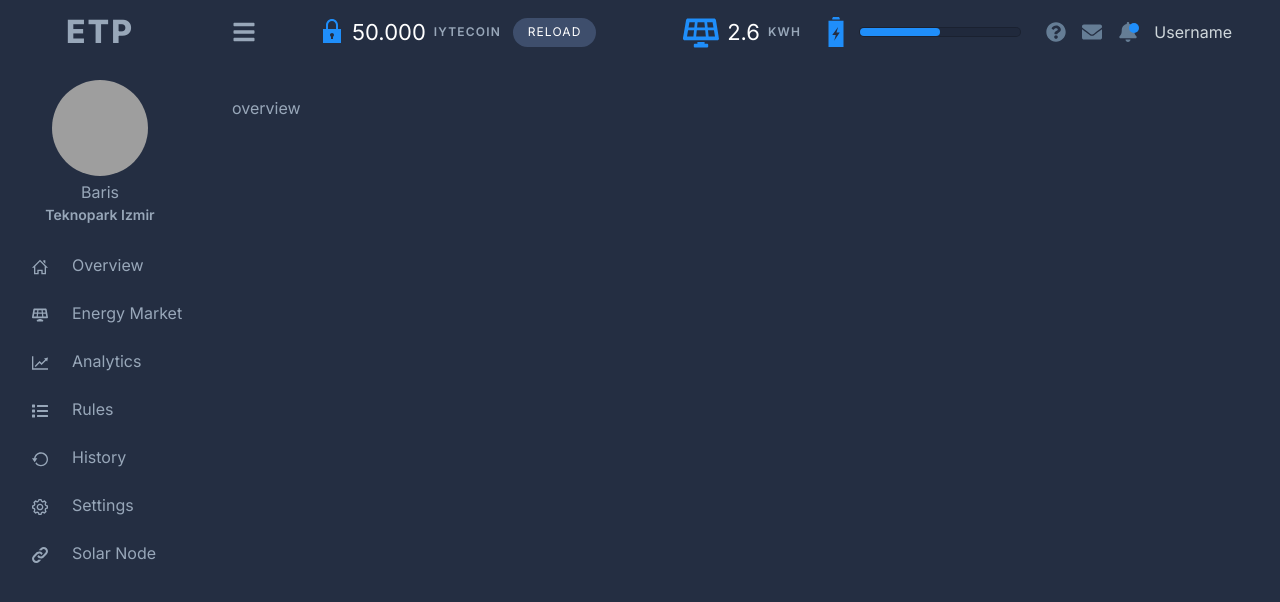
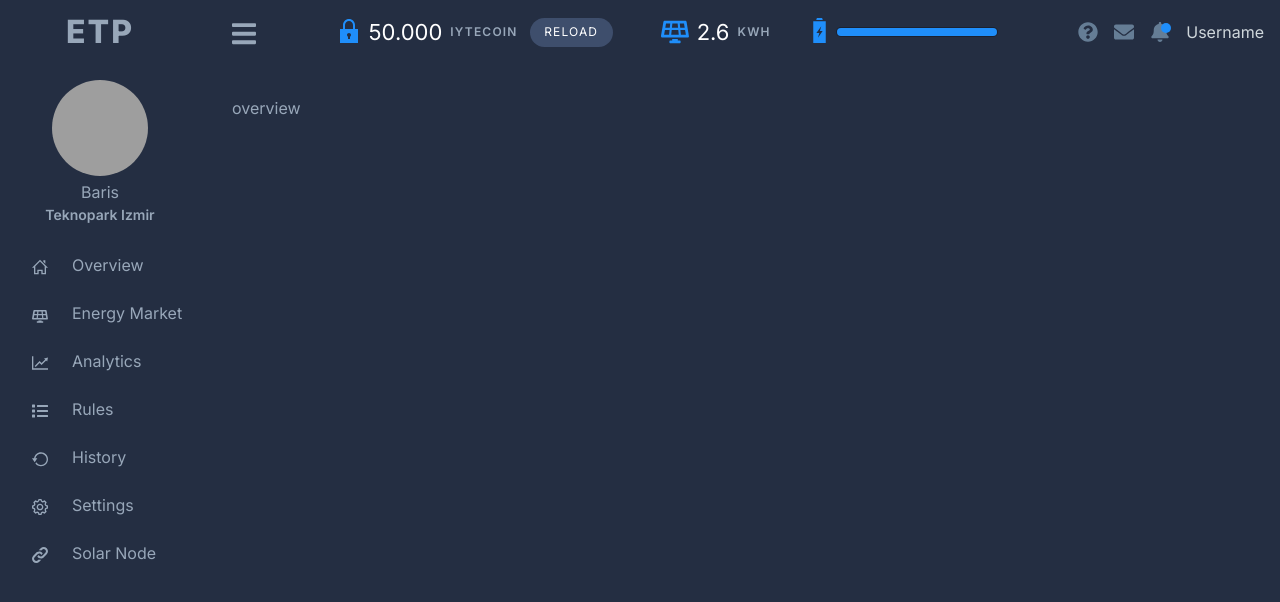
Before and after one commit to Solar-Bankers-Turkey/ETP-website-React, a Next.js app: page /dashboard in a window 1280 px wide. Shown: the top 602 px of the page. Built offline with nearby package versions, Linux system fonts and the light colour scheme; grey boxes are pictures that could not be loaded.

Commit message:
responsive sidebar-header

```diff
--- a/components/layouts/Dashboard/DashboardLayout.module.css
+++ b/components/layouts/Dashboard/DashboardLayout.module.css
@@ -1,26 +1,92 @@
-.container {
+.container_sidebarOpen {
   display: grid;
-  grid-template-columns: 200px 1fr;
-  grid-template-rows: 64px 1fr 64px;
+  grid-template-columns: auto 1fr;
+  grid-template-rows: auto 1fr auto;
   gap: 2em 2em;
+  padding-right: 1rem;
   grid-template-areas:
     'db-sidebar db-header'
     'db-sidebar db-content'
     'db-footer db-footer';
+
+  .sidebar {
+    transform: translateX(-100%);
+    grid-area: db-sidebar;
+    width: 200px;
+    transform: translateX(0);
+  }
+}
+
+.container_sidebarClosed {
+  display: flex;
+  flex-direction: column;
+  padding: 0 1rem;
+  .sidebar {
+    overflow-x: hidden;
+    position: fixed;
+    transform: translateX(-100%);
+    z-index: 100;
+    left: 0;
+    top: 0;
+  }
 }
 
 .content {
   grid-area: db-content;
+  width: 100%;
+  height: 100%;
 }
 
 .header {
   grid-area: db-header;
+  width: 100%;
+  height: 64px;
 }
 
 .footer {
   grid-area: db-footer;
+  width: 100%;
+  height: 64px;
 }
 
-.sidebar {
-  grid-area: db-sidebar;
+@media (max-width: 1150px) {
+  .container_sidebarOpen,
+  .container_sidebarClosed {
+    display: flex;
+    flex-direction: column;
+    padding: 0 1rem;
+    gap: 0 0;
+  }
+
+  .sidebar {
+    will-change: transform;
+    width: 240px !important;
+    transition: transform 190ms cubic-bezier(0.4, 0, 0.2, 1), visibility 0s linear 0s;
+    transform-origin: 1px;
+    background: var(--bg-color-primary);
+    overflow-x: hidden;
+    position: fixed;
+    z-index: 100;
+    left: 0;
+    top: 0;
+    height: 100%;
+    border-right: 2px solid var(--bg-border-color-dark);
+  }
+
+  .backdrop {
+    transition: opacity 190ms cubic-bezier(0.4, 0, 0.2, 1), visibility 0s linear 0s;
+    position: absolute;
+    width: 100%;
+    height: 100%;
+    background: rgba(0, 0, 0, 0.425);
+    z-index: 70;
+    opacity: 1;
+  }
 }
+
+.backdrop_off {
+  transition: opacity 190ms cubic-bezier(0.4, 0, 0.2, 1), visibility 0s linear 0s;
+  width: 0px;
+  opacity: 0;
+  z-index: -1;
+}
--- a/components/layouts/Dashboard/DashboardLayout.tsx
+++ b/components/layouts/Dashboard/DashboardLayout.tsx
@@ -1,14 +1,32 @@
-import React from 'react'
+import React, { useState, useEffect, useRef } from 'react'
 import styles from './DashboardLayout.module.css'
 import Header from './Header/Header'
 import Sidebar from './Sidebar/Sidebar'
+import cx from 'classnames'
 
 const DashboardLayout = ({ children }) => {
+  const [isSidebarOpen, setSidebarOpen] = useState(true)
+
+  const sidebarToggleHandler = () => {
+    setSidebarOpen(!isSidebarOpen)
+  }
   return (
-    <div className={styles.container}>
-      <Header></Header>
-      <Sidebar></Sidebar>
-      <div style={{ gridArea: 'db-content' }}>{children}</div>
+    <div className={isSidebarOpen ? styles.container_sidebarOpen : styles.container_sidebarClosed}>
+      <div className={styles.header}>
+        <Header sidebarToggleHandler={sidebarToggleHandler}></Header>
+      </div>
+
+      <div className={cx(styles.sidebar)}>
+        <Sidebar></Sidebar>
+      </div>
+
+      <main className={styles.content}>{children}</main>
+
+      <footer className={styles.footer}></footer>
+      <div
+        onClick={() => setSidebarOpen(false)}
+        className={isSidebarOpen ? styles.backdrop : styles.backdrop_off}
+      ></div>
     </div>
   )
 }
--- a/components/layouts/Dashboard/Header/Header.module.css
+++ b/components/layouts/Dashboard/Header/Header.module.css
@@ -1,25 +1,41 @@
 .container {
-  grid-area: db-header;
+  height: 100%;
   display: flex;
   flex-direction: row;
   justify-content: flex-start;
   align-items: center;
-  padding-right: 2rem;
+}
+
+@media (max-width: 1150px) {
+  .info_container {
+    display: none !important;
+  }
+  .container {
+    justify-content: space-between;
+  }
 }
 
 .sidebar_toggle {
   cursor: pointer;
-  height: 24px;
-  width: 24px;
+  min-height: 24px;
+  min-width: 24px;
+  max-height: 24px;
+  max-width: 24px;
   & > svg {
     height: 100%;
     width: 100%;
   }
 }
 
+.info_container {
+  flex: 1;
+  display: flex;
+  flex-direction: row;
+  justify-content: center;
+  align-items: center;
+}
 .coin_container {
-  margin-left: 4rem;
-  flex: 1;
+  margin-right: 3rem;
   display: flex;
   flex-direction: row;
   justify-content: flex-start;
@@ -63,7 +79,7 @@
 }
 
 .energy_container {
-  flex: 1;
+  margin-right: 1rem;
   display: flex;
   flex-direction: row;
   justify-content: flex-start;
@@ -71,8 +87,9 @@
 }
 .solar_icon {
   cursor: pointer;
-  height: 40px;
-  width: 36px;
+  height: 28px;
+  width: 28px;
+  padding-bottom: 2px;
   margin-right: 0.5rem;
   & > svg {
     color: var(--primary-color);
@@ -82,9 +99,9 @@
 }
 .solar_value {
   cursor: pointer;
-  margin-right: 0.5rem;
   color: var(--text-color-primary);
   font-size: 1.375rem;
+  margin-right: 0.5rem;
 }
 .solar_text {
   cursor: pointer;
@@ -96,9 +113,10 @@
 .battery_icon {
   cursor: pointer;
   margin-left: 0.5rem;
-  height: 30px;
-  width: 30px;
-  margin-right: 0.5rem;
+  height: 25px;
+  width: 25px;
+  margin-bottom: 4px;
+  margin-right: 0.25rem;
   & > svg {
     transform: rotate(-90deg);
     color: var(--primary-color);
@@ -116,14 +134,13 @@
   background: var(--bg-color-primary-dark);
   & > .battery_fill {
     border-radius: 8px;
-    width: 50%;
+    width: 100%;
     height: 100%;
     background: var(--primary-color);
   }
 }
 
 .btn_group {
-  margin-left: auto;
   display: flex;
   flex-direction: row;
   justify-content: space-between;
@@ -131,6 +148,9 @@
   & > div {
     margin-right: 1rem;
   }
+  & > div:last-child {
+    margin: 0;
+  }
 }
 
 .btn_username {
--- a/components/layouts/Dashboard/Header/Header.tsx
+++ b/components/layouts/Dashboard/Header/Header.tsx
@@ -9,12 +9,16 @@ import MailIcon from '../../../icons/MailIcon'
 import BellIcon from '../../../icons/BellIcon'
 import IconButton from '../../../Button/IconButton'
 
-const Header = () => {
+interface Props {
+  sidebarToggleHandler: () => void
+}
+const Header = ({ sidebarToggleHandler }) => {
   return (
-    <div className={styles.container}>
-      <div className={styles.sidebar_toggle}>
+    <header className={styles.container}>
+      <div className={styles.sidebar_toggle} onClick={sidebarToggleHandler}>
         <BarsIcon />
       </div>
+      <div className={styles.info_container}>
         <div className={styles.coin_container}>
           <div className={styles.lock_icon}>
             <LockIcon></LockIcon>
@@ -29,7 +33,7 @@ const Header = () => {
           </div>
           <div className={styles.solar_value}>2.6</div>
           <div className={styles.solar_text}>KWH</div>
-
+        </div>
         <div className={styles.battery_icon}>
           <BatteryIcon />
         </div>
@@ -43,7 +47,7 @@ const Header = () => {
         <IconButton badge={true} icon={<BellIcon />}></IconButton>
         <div className={styles.btn_username}>Username</div>
       </div>
-    </div>
+    </header>
   )
 }
 
--- a/components/layouts/Dashboard/Sidebar/Sidebar.module.css
+++ b/components/layouts/Dashboard/Sidebar/Sidebar.module.css
@@ -1,10 +1,9 @@
 .container {
-  grid-area: db-sidebar;
   display: flex;
   flex-direction: column;
   justify-content: flex-start;
   align-items: flex-start;
-
+  height: 100%;
   & > * {
     width: 100%;
   }
@@ -22,6 +21,7 @@
 }
 
 .profile {
+  height: 145px;
   display: flex;
   flex-direction: column;
   justify-content: center;
@@ -41,6 +41,7 @@
 }
 
 .nav_list_item {
+  white-space: nowrap;
   & > a {
     display: flex;
     justify-content: flex-start;
@@ -51,8 +52,10 @@
   & > a > .nav_list_item_icon {
     margin: 0 1.5rem;
 
-    height: 1rem;
-    width: 1rem;
+    max-width: 1rem;
+    max-height: 1rem;
+    min-height: 1rem;
+    min-width: 1rem;
     & > svg {
       height: 100%;
       width: 100%;
--- a/package.json
+++ b/package.json
@@ -8,9 +8,11 @@
     "start": "next start"
   },
   "dependencies": {
+    "apexcharts": "^3.20.0",
     "classnames": "^2.2.6",
     "next": "9.5.3",
     "react": "16.13.1",
+    "react-apexcharts": "^1.3.7",
     "react-dom": "16.13.1",
     "react-hook-form": "^6.7.1"
   },
--- a/styles/app.css
+++ b/styles/app.css
@@ -50,3 +50,7 @@ ol,
 ul {
   list-style: none;
 }
+
+button:hover {
+  background: white;
+}
--- a/styles/variables.css
+++ b/styles/variables.css
@@ -15,4 +15,6 @@
 
   --warning-color: #ffab4f;
   --success-color: #ffab4f;
+
+  --bg-border-color-dark: #000000;
 }
```
Also changed, not shown: 1 other file (tests, documents, lock files or other folders). Lines whose indentation alone changed are shown as unchanged.
